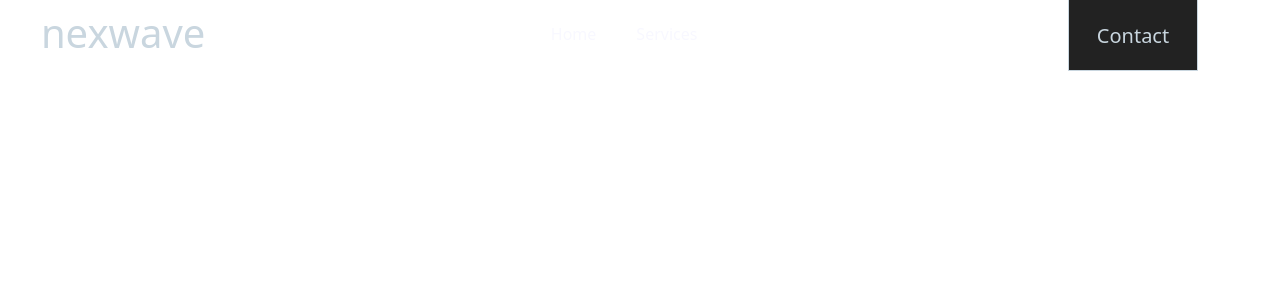
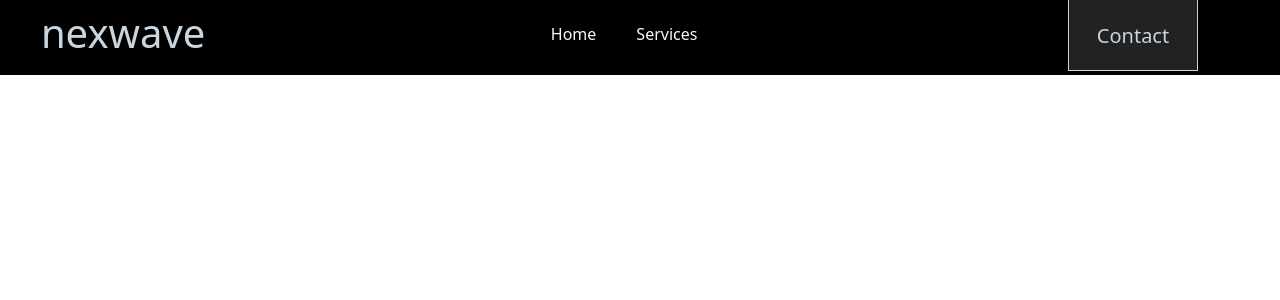
Before and after one commit to lazim-mv/nexwave-may, a Next.js app: page /components/Header in a window 1280 px wide. Shown: the top 300 px of the page. Built offline with nearby package versions, Linux system fonts and the light colour scheme.

Commit message:
hostDemo7 headerSticky

```diff
--- a/src/pages/components/Header.js
+++ b/src/pages/components/Header.js
@@ -14,7 +14,7 @@ function Header() {
         <Container>
           <Navbar.Brand>
             <Link
-              activeClass="active"
+              // activeClass="active"
               to="heroNew"
               spy={true}
               smooth={true}
@@ -29,7 +29,7 @@ function Header() {
             <Nav className="ms-auto hList">
               <Nav.Item className="Home">
                 <Link
-                  activeClass="active"
+                  // activeClass="active"
                   to="heroNew"
                   spy={true}
                   smooth={true}
@@ -40,7 +40,7 @@ function Header() {
               </Nav.Item>
               <Nav.Item className="Home">
                 <Link
-                  activeClass="active"
+                  // activeClass="active"
                   to="about"
                   spy={true}
                   smooth={true}
@@ -53,7 +53,7 @@ function Header() {
             <Nav className="ms-auto headerContact">
               <Nav.Item >
               <Link
-                  activeClass="active"
+                  // activeClass="active"
                   to="contact"
                   spy={true}
                   smooth={true}
--- a/src/styles/globals.css
+++ b/src/styles/globals.css
@@ -162,6 +162,16 @@ p{
 }
 
 /* Header Section */
+
+.hContainer{
+  width: 100%;
+  position: fixed;
+  z-index: 9999;
+  top: 0;
+  left: 0;
+  background: black;
+}
+
 .navbar-dark{
   height: 75px !important;
   padding-top: 0px !important;
@@ -1513,6 +1523,7 @@ section .cardContainer .cardDesc{
   .hContainer{
     width: 90%;
     margin: 0px auto;
+    width: 100%;
   }
 
   .navbar-dark{
```
